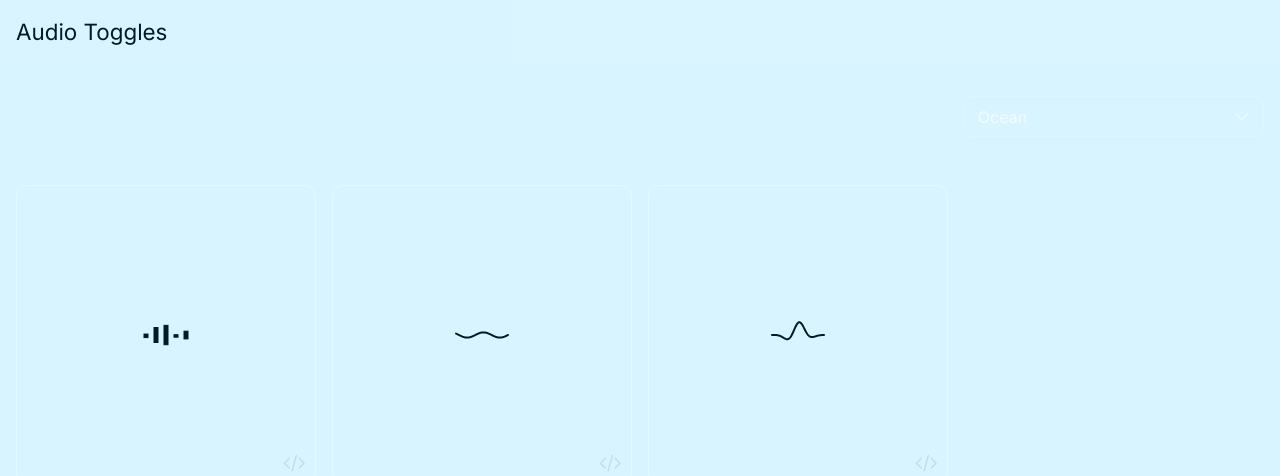
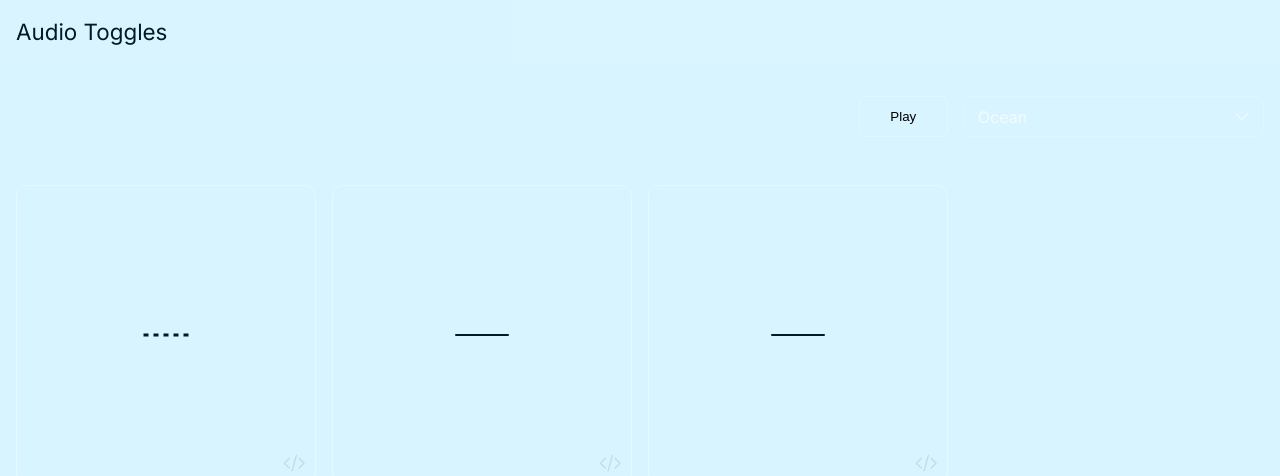
Before and after one commit to YassineGallaoui/audio-toggles, a Next.js app: page / in a window 1280 px wide. Shown: the top 476 px of the page. Built offline with nearby package versions, Linux system fonts and the light colour scheme.

Commit message:
add play/pause button to IconsGrid; update styles for better UI

```diff
--- a/src/components/IconsGrid/index.tsx
+++ b/src/components/IconsGrid/index.tsx
@@ -7,6 +7,7 @@ import AudioIcon2 from "../AudioIcons/AudioIcon2";
 import AudioIcon3 from "../AudioIcons/AudioIcon3";
 import AudioPlayer from "../AudioPlayer";
 import CustomSelect, { SelectOption } from "../CustomSelect";
+import styles from './style.module.scss'
 
 const IconsGrid = () => {
     const defaultAudioOptions: SelectOption[] = [
@@ -37,12 +38,15 @@ const IconsGrid = () => {
         },
     ]
     const [selectedMp3, setSelectedMp3] = useState<string>(defaultAudioOptions[0].mp3Link);
-    const [audioOn, setAudioOn] = useState<boolean>(true);
+    const [audioOn, setAudioOn] = useState<boolean>(false);
 
     return (
         <>
+            <button type="button" onClick={() => setAudioOn(!audioOn)} className={`${styles.playButton} col-1 offset-md-4 offset-lg-8 mb-2`}>
+                {!audioOn ? 'Play' : 'Pause'}
+            </button>
             <CustomSelect
-                className={`col-4 col-md-3 offset-md-5 col-lg-3 offset-lg-9 mb-2`}
+                className={`col-4 col-md-3 col-lg-3 mb-2`}
                 placeholder={defaultAudioOptions[0].label}
                 options={defaultAudioOptions}
                 onSelect={(v: string) => { setSelectedMp3(v); setAudioOn(true); }}
--- a/src/components/IconsGrid/style.module.scss
+++ b/src/components/IconsGrid/style.module.scss
@@ -12,3 +12,9 @@
         color: rgba(255, 255, 255, 1);
     }
 }
+
+.playButton {
+    background-color: transparent;
+    border: 0.1px solid rgba(255, 255, 255, 0.3);
+    border-radius: 0.4rem;
+}
```
